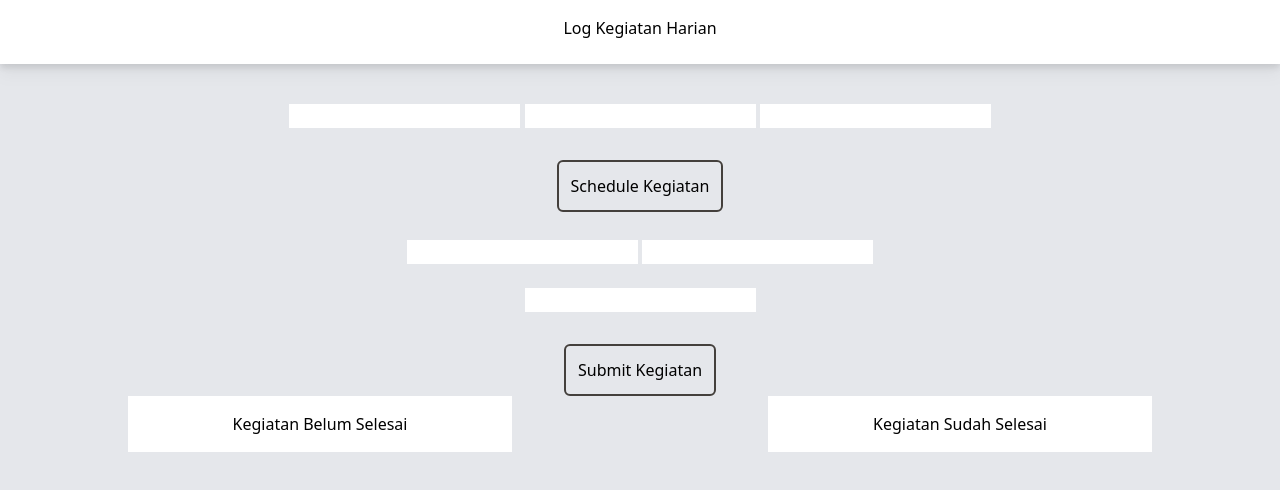
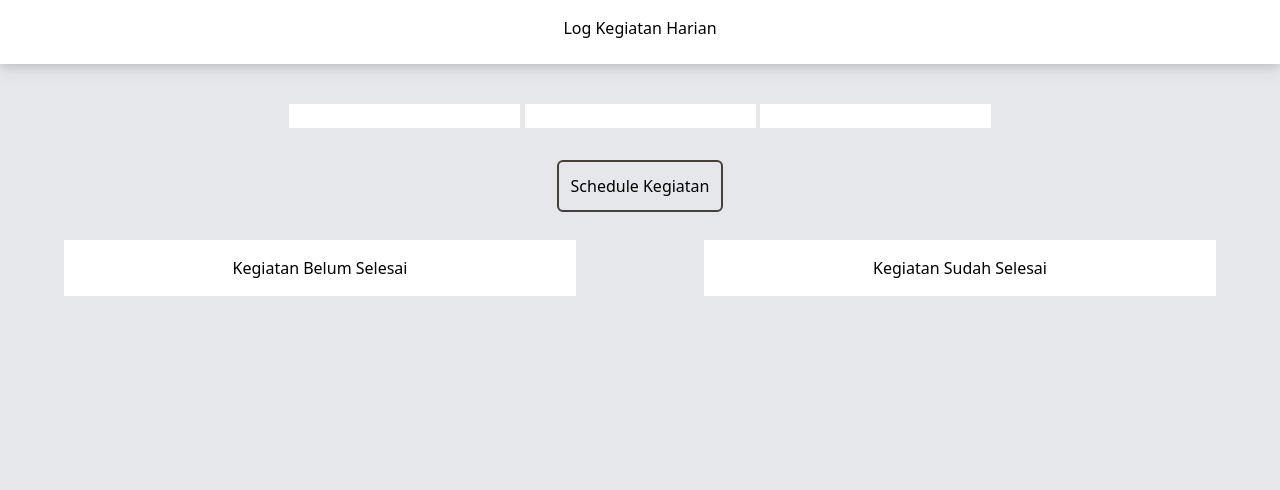
Before and after one commit to burjoy/Log-Kegiatan, a plain HTML site: page index.html in a window 1280 px wide. Drawn offline with nearby package versions, Linux system fonts and the light colour scheme.

Commit message:
Activity input are hidden

```diff
--- a/index.html
+++ b/index.html
@@ -28,7 +28,7 @@
                 <input type="submit" value="Schedule Kegiatan" class="border-2 border-stone-700 rounded-md p-3 hover:bg-black hover:text-white mt-8">
             </form>
         </div>
-        <div class="" id="activity_input">
+        <div class="hidden" id="activity_input">
             <form action="">
                 <input list="hour" id="jam" class="text-center">
                 <input list="minute" name="" id="menit" class="text-center">
@@ -40,11 +40,11 @@
             </form>
         </div>
         <div class="flex justify-around" id="kegiatan">
-            <div class="w-[30%] bg-white p-4" id="belum_selesai">
+            <div class="w-[40%] bg-white p-4" id="belum_selesai">
                 <h2>Kegiatan Belum Selesai</h2>
-                <!-- <li class="flex justify-between items-center list-decimal">1. Check Mark <span class="fa fa-check ml-auto mr-4 text-green-500"></span><span class="fa fa-times"></span></li> -->
+                <!-- <li class="flex justify-between items-center list-decimal"><span>23-12-2029</span> Check Mark <span class="fa fa-check  mr-4 text-green-500"></span><span class="fa fa-times"></span></li> -->
             </div>
-            <div class="w-[30%] bg-white p-4" id="selesai">
+            <div class="w-[40%] bg-white p-4" id="selesai">
                 <h2>Kegiatan Sudah Selesai</h2>
             </div>
         </div>
```
